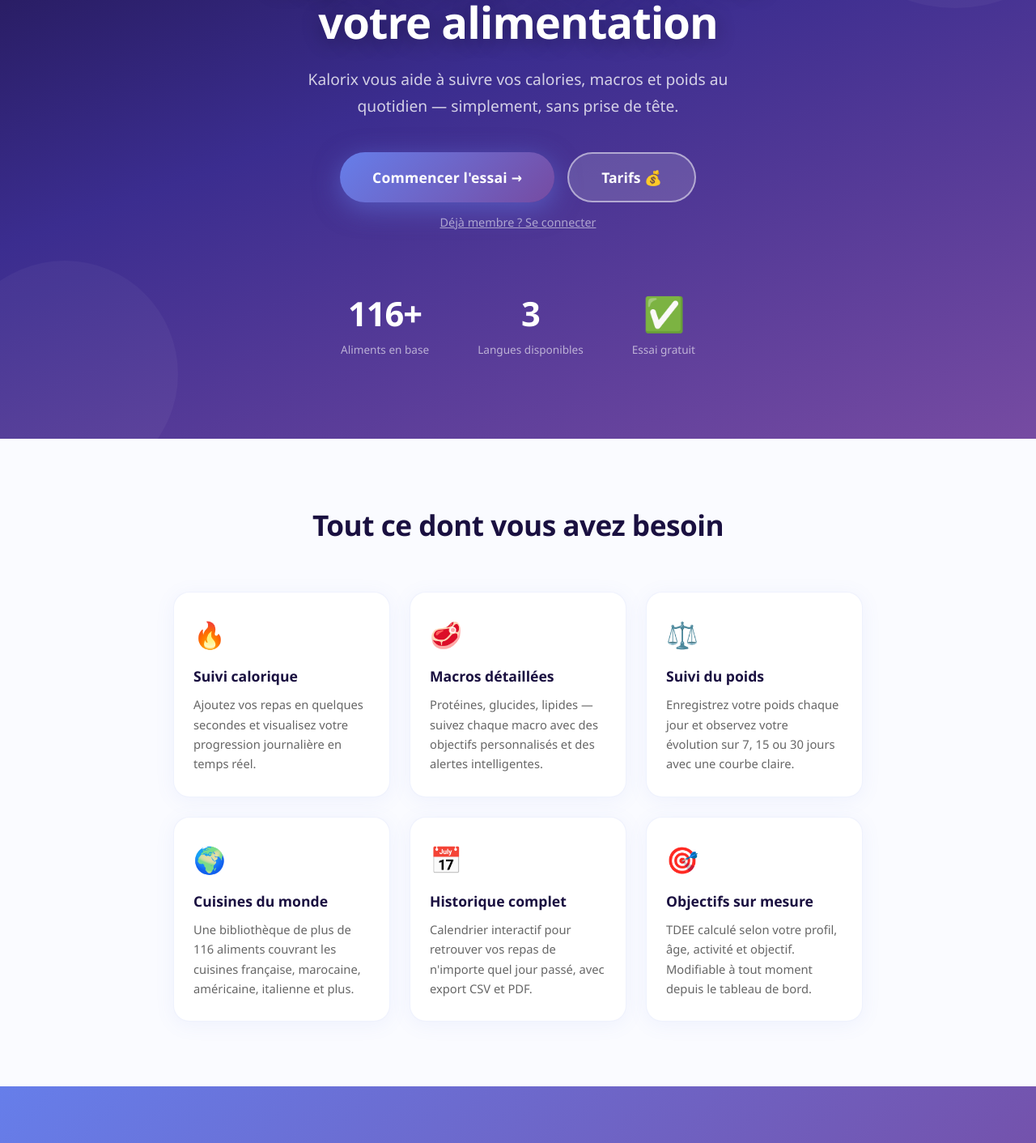
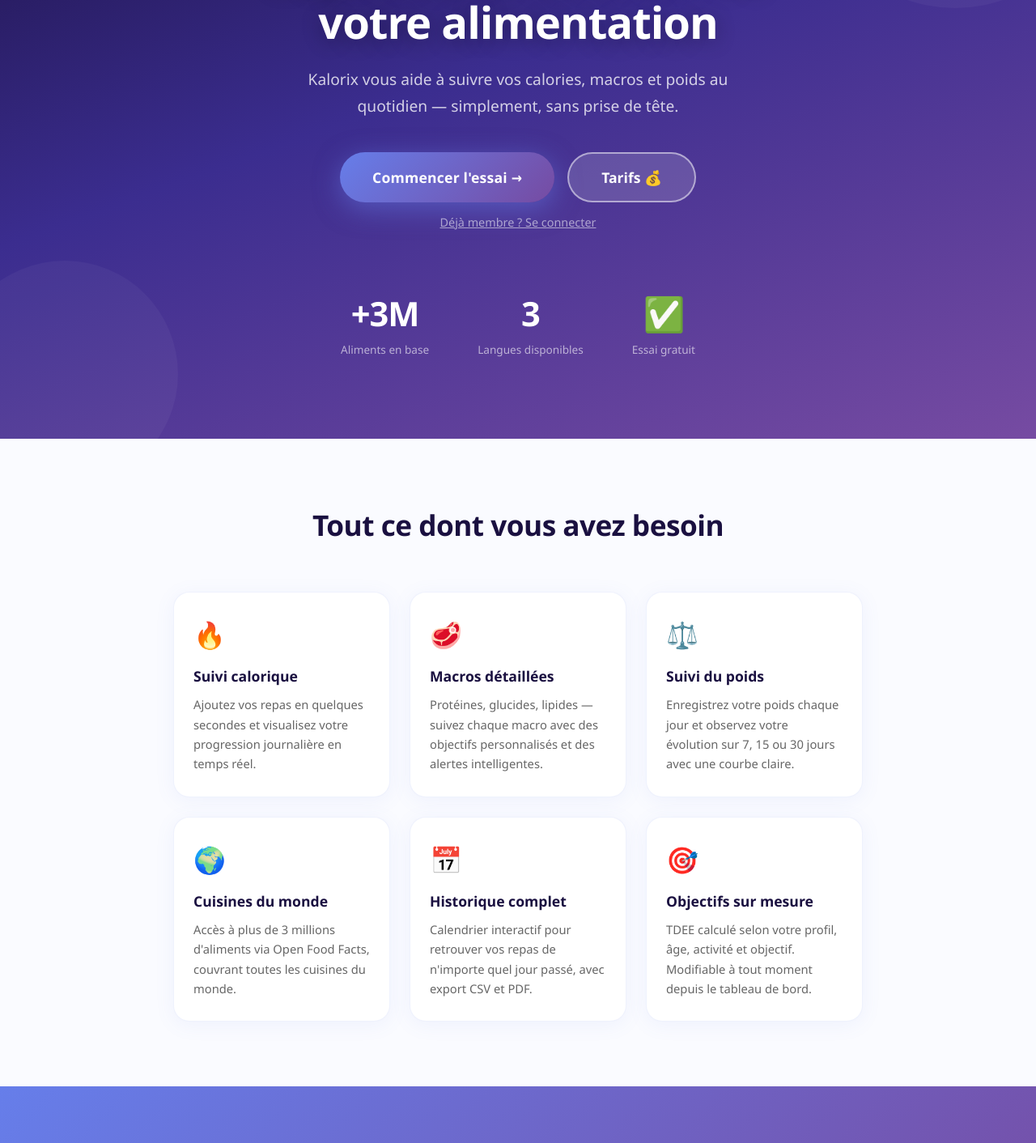
Before and after one commit to biz777/kalorix, a Next.js app: page / in a window 1280 px wide. Shown: the part 270-1682 px from the top of the page at 81% size. Built offline with nearby package versions, Linux system fonts and the light colour scheme.

Commit message:
Update food database statistics to reflect 3M items

```diff
--- a/app/page.tsx
+++ b/app/page.tsx
@@ -17,7 +17,7 @@
     hero_cta: 'Commencer l\'essai',
     hero_login: 'Déjà membre ? Se connecter',
     stats: [
-      { value: '116+', label: 'Aliments en base' },
+      { value: '+3M', label: 'Aliments en base' },
       { value: '3', label: 'Langues disponibles' },
       { value: '✅', label: 'Essai gratuit' },
     ],
@@ -26,7 +26,7 @@
       { icon: '🔥', title: 'Suivi calorique', desc: 'Ajoutez vos repas en quelques secondes et visualisez votre progression journalière en temps réel.' },
       { icon: '🥩', title: 'Macros détaillées', desc: 'Protéines, glucides, lipides — suivez chaque macro avec des objectifs personnalisés et des alertes intelligentes.' },
       { icon: '⚖️', title: 'Suivi du poids', desc: 'Enregistrez votre poids chaque jour et observez votre évolution sur 7, 15 ou 30 jours avec une courbe claire.' },
-      { icon: '🌍', title: 'Cuisines du monde', desc: 'Une bibliothèque de plus de 116 aliments couvrant les cuisines française, marocaine, américaine, italienne et plus.' },
+      { icon: '🌍', title: 'Cuisines du monde', desc: 'Accès à plus de 3 millions d\'aliments via Open Food Facts, couvrant toutes les cuisines du monde.' },
       { icon: '📅', title: 'Historique complet', desc: 'Calendrier interactif pour retrouver vos repas de n\'importe quel jour passé, avec export CSV et PDF.' },
       { icon: '🎯', title: 'Objectifs sur mesure', desc: 'TDEE calculé selon votre profil, âge, activité et objectif. Modifiable à tout moment depuis le tableau de bord.' },
     ],
@@ -51,7 +51,7 @@
     hero_cta: 'Start free trial',
     hero_login: 'Already a member? Sign in',
     stats: [
-      { value: '116+', label: 'Foods in database' },
+      { value: '+3M', label: 'Foods in database' },
       { value: '3', label: 'Languages' },
       { value: '✅', label: 'Free trial' },
     ],
@@ -60,7 +60,7 @@
       { icon: '🔥', title: 'Calorie tracking', desc: 'Add your meals in seconds and visualize your daily progress in real time.' },
       { icon: '🥩', title: 'Detailed macros', desc: 'Proteins, carbs, fats — track every macro with personalized goals and smart alerts.' },
       { icon: '⚖️', title: 'Weight tracking', desc: 'Log your weight daily and watch your progress over 7, 15 or 30 days with a clear chart.' },
-      { icon: '🌍', title: 'World cuisines', desc: 'A library of 116+ foods covering French, Moroccan, American, Italian cuisines and more.' },
+      { icon: '🌍', title: 'World cuisines', desc: 'Access to over 3 million foods via Open Food Facts, covering all world cuisines.' },
       { icon: '📅', title: 'Full history', desc: 'Interactive calendar to find meals from any past day, with CSV and PDF export.' },
       { icon: '🎯', title: 'Custom goals', desc: 'TDEE calculated from your profile, age, activity and goal. Editable anytime from the dashboard.' },
     ],
@@ -85,7 +85,7 @@
     hero_cta: 'Empezar prueba gratis',
     hero_login: '¿Ya eres miembro? Iniciar sesión',
     stats: [
-      { value: '116+', label: 'Alimentos en base' },
+      { value: '+3M', label: 'Alimentos en base' },
       { value: '3', label: 'Idiomas disponibles' },
       { value: '✅', label: 'Prueba gratuita' },
     ],
@@ -94,7 +94,7 @@
       { icon: '🔥', title: 'Seguimiento calórico', desc: 'Añade tus comidas en segundos y visualiza tu progreso diario en tiempo real.' },
       { icon: '🥩', title: 'Macros detalladas', desc: 'Proteínas, carbohidratos, grasas — sigue cada macro con objetivos personalizados y alertas inteligentes.' },
       { icon: '⚖️', title: 'Seguimiento del peso', desc: 'Registra tu peso cada día y observa tu evolución en 7, 15 o 30 días con una gráfica clara.' },
-      { icon: '🌍', title: 'Cocinas del mundo', desc: 'Una biblioteca de más de 116 alimentos que cubre las cocinas francesa, marroquí, americana, italiana y más.' },
+      { icon: '🌍', title: 'Cocinas del mundo', desc: 'Acceso a más de 3 millones de alimentos vía Open Food Facts, cubriendo todas las cocinas del mundo.' },
       { icon: '📅', title: 'Historial completo', desc: 'Calendario interactivo para encontrar comidas de cualquier día pasado, con exportación CSV y PDF.' },
       { icon: '🎯', title: 'Objetivos a medida', desc: 'TDEE calculado según tu perfil, edad, actividad y objetivo. Modificable en cualquier momento desde el panel.' },
     ],
@@ -240,7 +240,7 @@
         </div>
       </nav>
 
-      {/* HERO — inchangé, déjà sombre */}
+      {/* HERO */}
       <div style={{
         background: 'linear-gradient(160deg, #1a1040 0%, #3b2d8f 45%, #764ba2 100%)',
         padding: '140px 24px 100px', textAlign: 'center', position: 'relative', overflow: 'hidden',
@@ -337,7 +337,7 @@
         </div>
       </div>
 
-      {/* TESTIMONY BAND — inchangé */}
+      {/* TESTIMONY BAND */}
       <div style={{ background: 'linear-gradient(135deg, #667eea 0%, #764ba2 100%)', padding: '60px 24px', textAlign: 'center' }}>
         <div style={{ fontSize: '3em', marginBottom: 16 }}>👴🏻👵🏻</div>
         <h2 style={{ color: 'white', fontSize: 'clamp(1.4em, 3vw, 2em)', fontWeight: '800', margin: '0 0 12px', letterSpacing: '-0.5px' }}>
```
